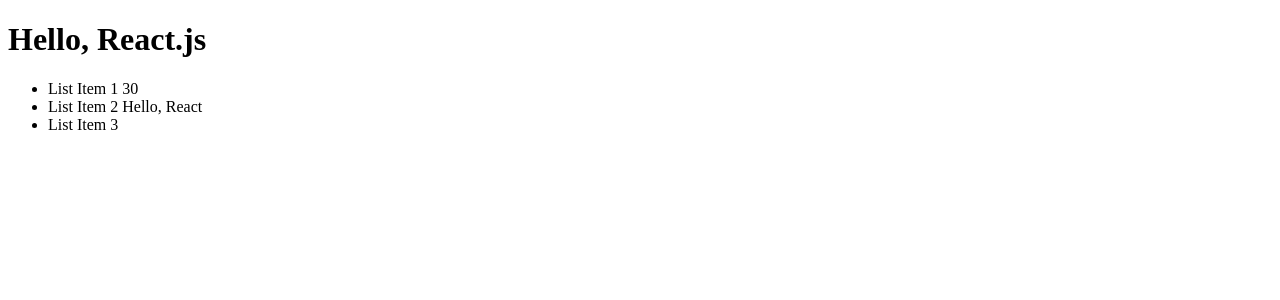
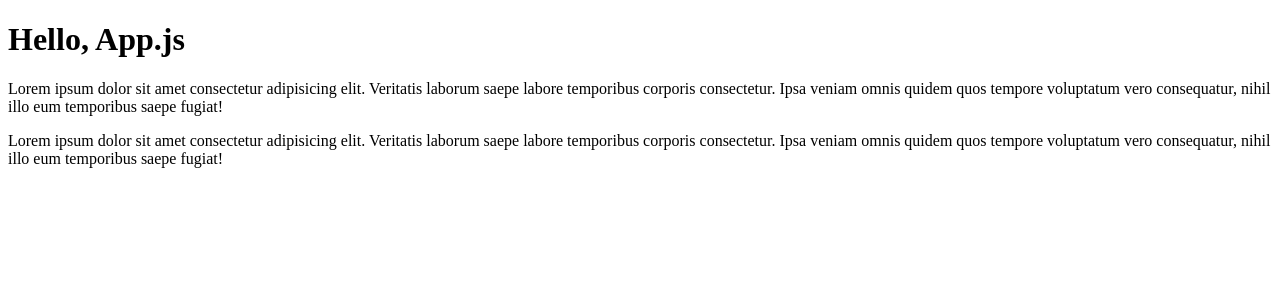
Before and after one commit to KurachBogdan/react-27-10, a React (Create React App) app in the folder shop-project/: page / in a window 1280 px wide. Shown: the top 300 px of the page. Built offline with nearby package versions, Linux system fonts and the light colour scheme.

Commit message:
add React.Fragment syntax

```diff
--- a/shop-project/src/index.tsx
+++ b/shop-project/src/index.tsx
@@ -1,29 +1,41 @@
 import React from 'react'
 import ReactDOM from 'react-dom/client'
 
-const h1 = (
-    <h1 id="title" className="edit">
-        Hello, React.js
-    </h1>
-)
+const Title = () => {
+    return <h1>Hello, App.js</h1>
+}
 
-let a = 10
-let b = 'Hello, React'
+const Content = () => {
+    return (
+        <React.Fragment>
+            <p>
+                Lorem ipsum dolor sit amet consectetur adipisicing elit.
+                Veritatis laborum saepe labore temporibus corporis consectetur.
+                Ipsa veniam omnis quidem quos tempore voluptatum vero
+                consequatur, nihil illo eum temporibus saepe fugiat!
+            </p>
+            <p>
+                Lorem ipsum dolor sit amet consectetur adipisicing elit.
+                Veritatis laborum saepe labore temporibus corporis consectetur.
+                Ipsa veniam omnis quidem quos tempore voluptatum vero
+                consequatur, nihil illo eum temporibus saepe fugiat!
+            </p>
+        </React.Fragment>
+    )
+}
 
-const list = (
-    <ul>
-        <li>List Item 1 {a + 10 + 10}</li>
-        <li>List Item 2 {b}</li>
-        <li>List Item 3</li>
-    </ul>
-)
-
-const content = (
-    <div>
-        {h1}
-        {list}
-    </div>
-)
+function App() {
+    return (
+    <>
+      <Title />
+      <Content />
+    </>
+      )
+}
 
 const root = ReactDOM.createRoot(document.getElementById('root') as HTMLElement)
-root.render(<React.StrictMode>{content}</React.StrictMode>)
+root.render(
+    <React.StrictMode>
+        <App />
+    </React.StrictMode>
+)
```
